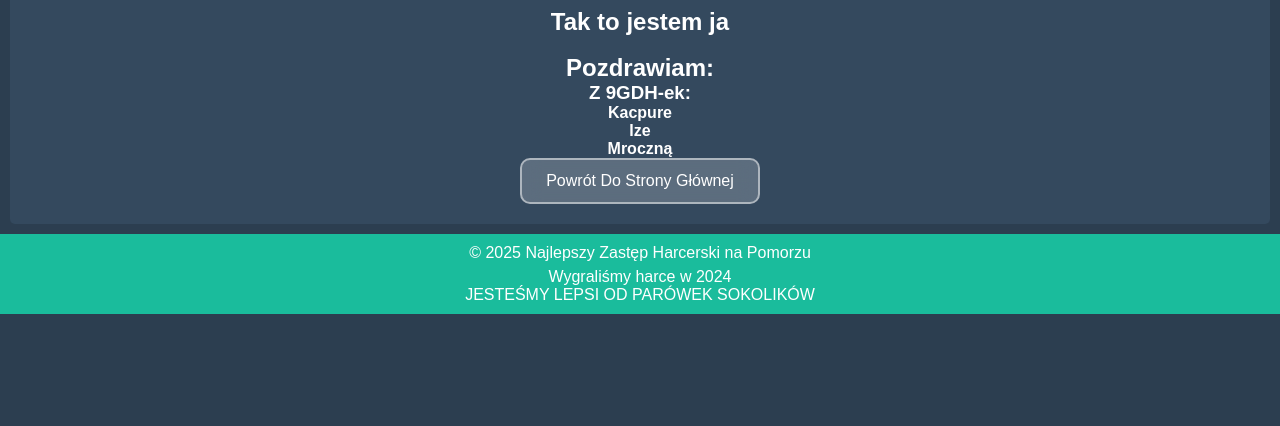
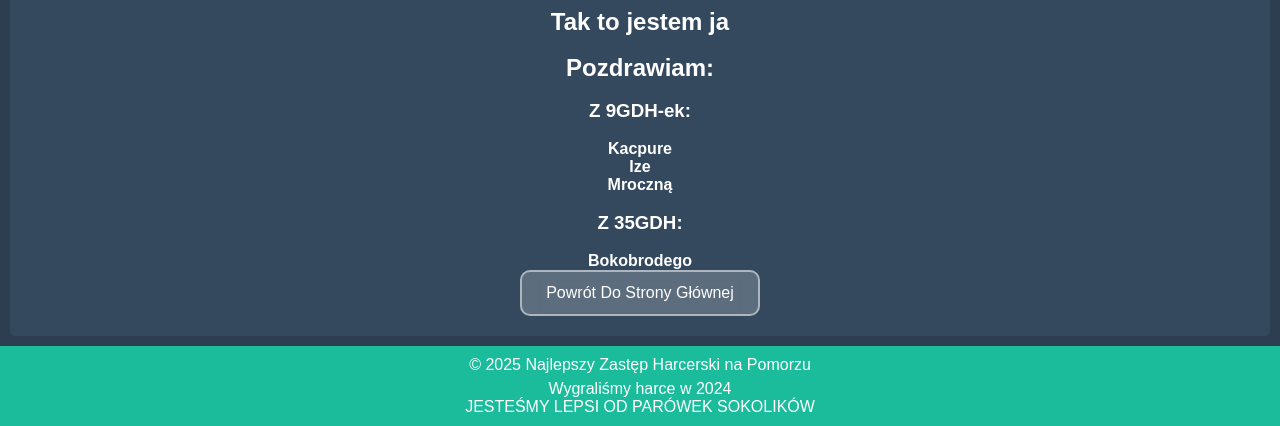
Before and after one commit to Simioniuk/Najlepszy-zastep, a plain HTML site: page Simioniuk.html in a window 1280 px wide. Shown: the part 522-948 px from the top of the page. Before the commit the page ends 836 px from the top, so only its background shows below. Drawn offline with Linux system fonts and the light colour scheme.

Commit message:
Update Simioniuk.html

```diff
--- a/Simioniuk.html
+++ b/Simioniuk.html
@@ -36,10 +36,16 @@
         </h1>
         <br>
         <h2>Pozdrawiam:</h2>
+        <br>
         <h3>Z 9GDH-ek:</h3>
+        <br>
         <h4>Kacpure</h4>
         <h4>Ize</h4>
         <h4>Mroczną</h4>
+        <br>
+        <h3>Z 35GDH:</h3>
+        <br>
+        <h4>Bokobrodego</h4>
         <button onclick="DoStronyGlownej()">
           Powrót Do Strony Głównej
         </button>
```
